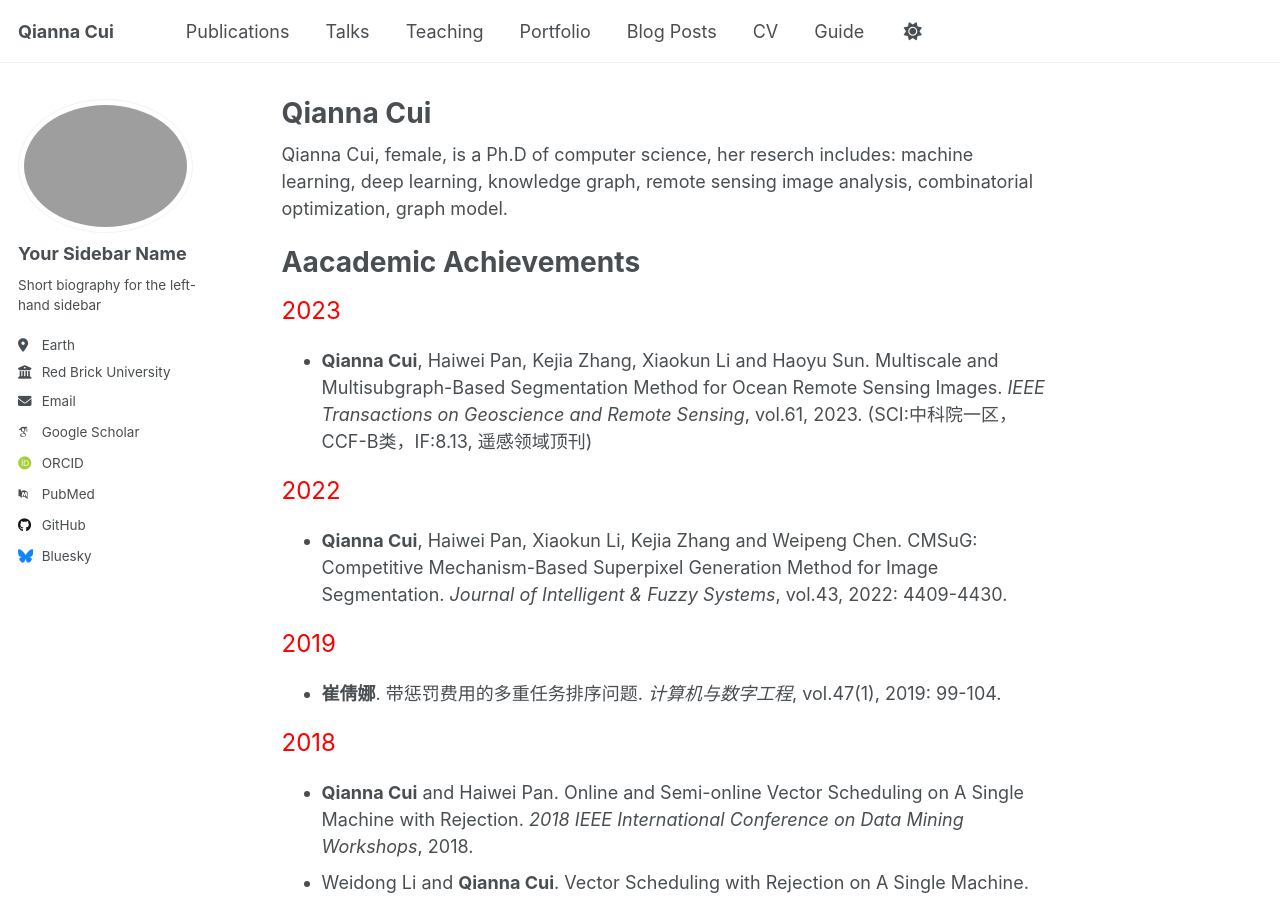
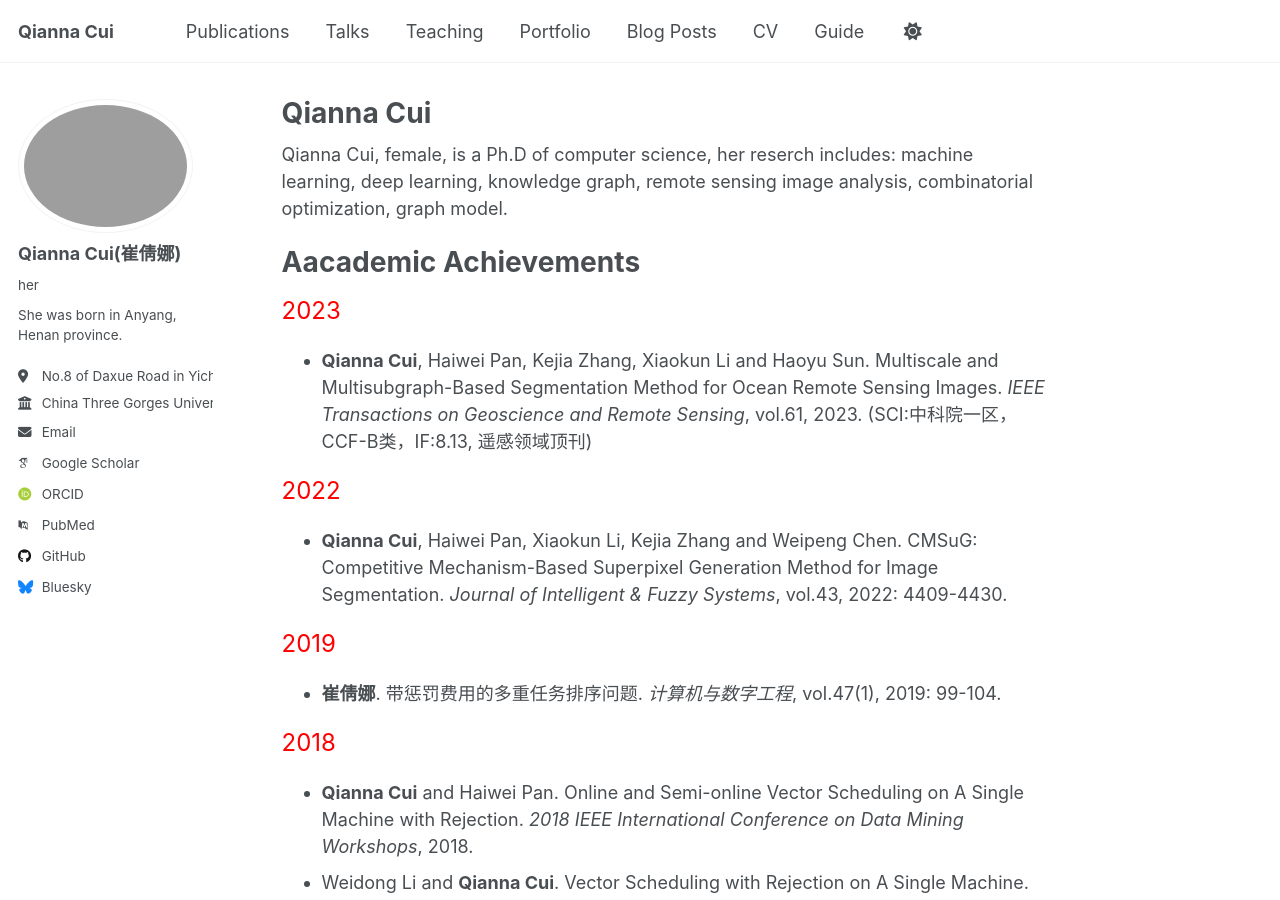
Before and after one commit to cuiqianna/cuiqianna.github.io, a Jekyll site: the page built from _pages/about.md, in a window 1280 px wide and 900 px high. Built offline with Jekyll 4.4.1, drawn with Linux system fonts in a browser that asks for light colours; some web fonts are replaced.

Commit message:
config.yml

```diff
--- a/_config.yml
+++ b/_config.yml
@@ -23,13 +23,13 @@ repository               : "academicpages/academicpages.github.io"
 author:
   # Biographic information
   avatar           : "./images/IMG_2080.JPG"
-  name             : "Your Sidebar Name"
-  pronouns         : # example: "she/her"
-  bio              : "Short biography for the left-hand sidebar"
-  location         : "Earth"
-  employer         : "Red Brick University"
+  name             : "Qianna Cui(崔倩娜)"
+  pronouns         : "her"
+  bio              : "She was born in Anyang, Henan province."
+  location         : "No.8 of Daxue Road in Yichang, Hubei province"
+  employer         : "China Three Gorges University"
   uri              : # URL
-  email            : "none@example.org"
+  email            : "cuiqianna@ctgu.edu.cn"
 
   # Academic websites
   arxiv            : # URL - Update with the correct link to your profile
```
